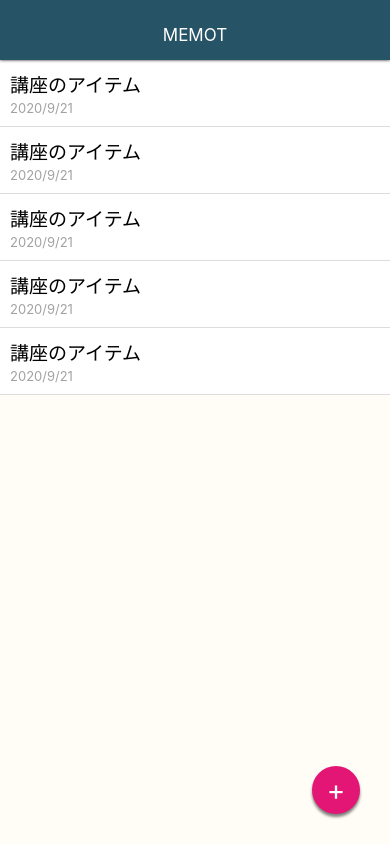
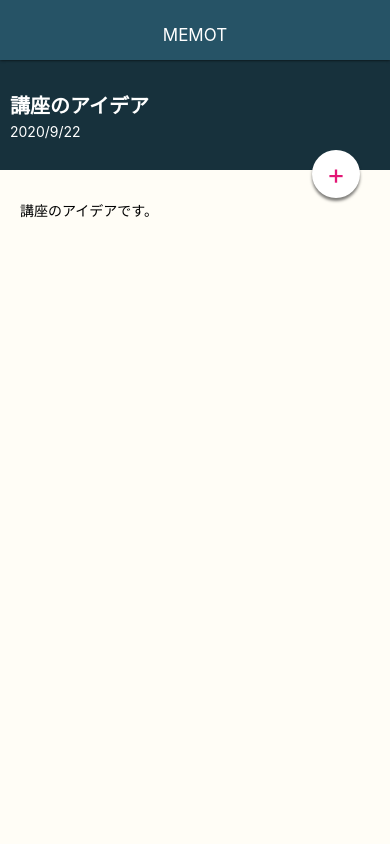
Before and after one commit to akamalu/MemoApp, a React Native app: screen / in a window 390 px wide. Built offline with nearby package versions, Linux system fonts and the light colour scheme.

Commit message:
Style MemoDetailScreen

```diff
--- a/App.js
+++ b/App.js
@@ -3,14 +3,14 @@
 import { StyleSheet, View } from 'react-native';
 
 import Appbar from './src/components/Appbar';
-import MemoListScreen from './src/screens/MemoListScreen';
+import MemoDetailScreen from './src/screens/MemoDetailScreen';
 
 export default class App extends React.Component {
   render(){
    return (
     <View style={styles.container}>
      <Appbar />
-     <MemoListScreen />
+     <MemoDetailScreen />
     </View>
   );
  }
--- a/src/elements/CircleButton.js
+++ b/src/elements/CircleButton.js
@@ -4,9 +4,20 @@
 
 class CircleButton extends React.Component{
   render(){
+    const {style, color }= this.props;
+
+    let bgColor ='#E31676';
+    let textColor ='#fff';
+
+    if (color === 'white'){
+        bgColor ='#fff';
+        textColor = '#E31676';
+
+    }
+
     return (
-      <View style={styles.CircleButton}>
-      <Text style={styles.CircleButtonTitle}>
+      <View style={[styles.CircleButton, style,{ backgroundColor: bgColor }]}>
+      <Text style={[styles.CircleButtonTitle,{ color :textColor }]}>
        {this.props.children}
       </Text>
       </View>
@@ -34,7 +45,6 @@
   CircleButtonTitle: {
     fontSize:28,
     lineHeight: 28,
-    color: '#fff',
   },
 
 });
--- /dev/null
+++ b/src/screens/MemoDetailScreen.js
@@ -0,0 +1,66 @@
+import React from 'react';
+import { StyleSheet, View, Text} from 'react-native';
+
+import CircleButton from '../elements/CircleButton';
+
+class MemoDetailScreen extends React.Component {
+  render(){
+    return (
+      <View　style={styles.container}>
+       <View>
+       <View style ={styles.memoHeader}>
+        <View>
+        <Text style ={styles.memoHeaderTitle}>講座のアイデア</Text>
+        <Text style ={styles.memoHeaderDate}>2020/9/22</Text>
+        </View>
+      </View>
+      </View>
+
+      <View style={styles.memoContent}>
+        <Text>
+         講座のアイデアです。
+        </Text>
+      </View>
+
+        <CircleButton color="white" style={styles.editButton}>+</CircleButton>
+      </View>
+    );
+  }
+}
+
+const styles = StyleSheet.create({
+  container: {
+    flex: 1,
+    width: '100%',
+  },
+
+  memoHeader: {
+    height: 170,
+    backgroundColor: '#17313C',
+    justifyContent: 'center',
+    padding:10,
+    paddingTop: 70,
+  },
+  memoHeaderTitle: {
+    fontSize:20,
+    fontWeight: 'bold',
+    color: '#fff',
+    marginBottom:4,
+  },
+  memoHeaderDate: {
+    fontSize: 14,
+    color: '#fff',
+  },
+  memoContent: {
+    paddingTop:30,
+    paddingRight:20,
+    paddingLeft:20,
+    paddingBottom:20,
+    flex:1,
+  },
+  editButton:{
+    top:150,
+  },
+});
+
+export default MemoDetailScreen;
```
